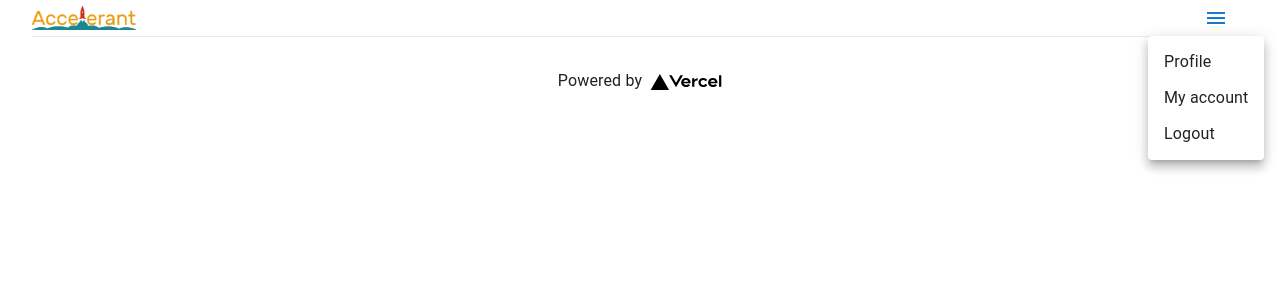
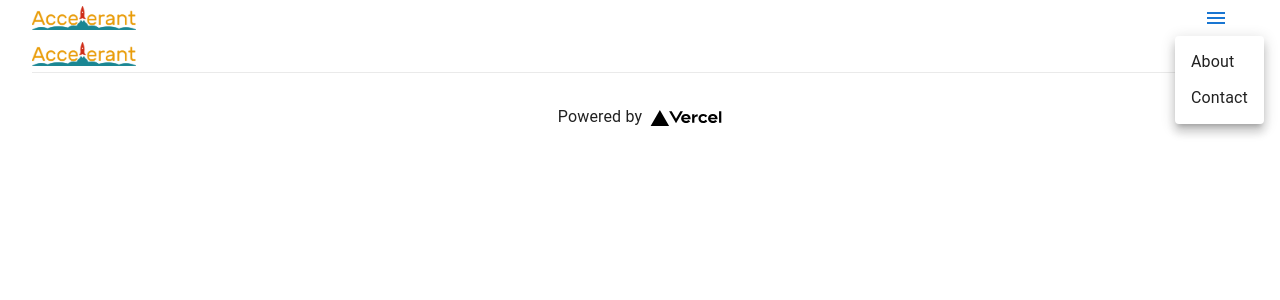
Before and after one commit to Joshuatanderson/accelerant-site-1, a Next.js app: page / in a window 1280 px wide. Both pictures are taken after a click on the button 1216 px from the left and 18 px from the top of the page. Shown: the top 300 px of the page. Built offline with nearby package versions, Linux system fonts and the light colour scheme.

Commit message:
fix: change names for routing

```diff
--- a/components/Header.tsx
+++ b/components/Header.tsx
@@ -4,7 +4,6 @@ import styled from "styled-components";
 import logo from "../public/logo.png";
 import Image from "next/image";
 import { Box, Button } from "@mui/material";
-import MenuIcon from "@mui/icons-material/Menu";
 
 import Menu from "./Menu";
 
--- a/components/Menu.tsx
+++ b/components/Menu.tsx
@@ -3,6 +3,25 @@ import Button from "@mui/material/Button";
 import MuiMenu from "@mui/material/Menu";
 import MenuItem from "@mui/material/MenuItem";
 import MenuIcon from "@mui/icons-material/Menu";
+import Link from "next/link";
+interface Page {
+  display: string;
+  slug: string;
+  id: string;
+}
+
+const pages: Page[] = [
+  {
+    display: "About",
+    slug: "about",
+    id: "ce883664-8fdf-4a2a-9e41-ee5e774111ed",
+  },
+  {
+    display: "Contact",
+    slug: "contact",
+    id: "8226722c-bdf0-4256-8696-23a25af1a2fc",
+  },
+];
 
 export default function Menu() {
   const [anchorEl, setAnchorEl] = React.useState<null | HTMLElement>(null);
@@ -12,6 +31,15 @@ export default function Menu() {
   };
   const handleClose = () => {
     setAnchorEl(null);
+  };
+  const makePages = (pages: Page[]) => {
+    return pages.map((page) => {
+      return (
+        <Link href={`/${page.slug}`} key={page.id}>
+          <MenuItem onClick={handleClick}>{page.display}</MenuItem>
+        </Link>
+      );
+    });
   };
 
   return (
@@ -34,9 +62,7 @@ export default function Menu() {
           "aria-labelledby": "basic-button",
         }}
       >
-        <MenuItem onClick={handleClose}>Profile</MenuItem>
-        <MenuItem onClick={handleClose}>My account</MenuItem>
-        <MenuItem onClick={handleClose}>Logout</MenuItem>
+        {makePages(pages)}
       </MuiMenu>
     </div>
   );
--- a/pages/_app.tsx
+++ b/pages/_app.tsx
@@ -2,12 +2,22 @@ import "../styles/globals.css";
 import type { AppProps } from "next/app";
 import { ThemeProvider } from "@emotion/react";
 import { lightTheme } from "../themeOptions";
-import { CssBaseline } from "@mui/material";
+import { Box, CssBaseline } from "@mui/material";
+import Header from "../components/Header";
+
+const classes = {
+  container: {
+    padding: "0 2rem",
+  },
+};
 
 function MyApp({ Component, pageProps }: AppProps) {
   return (
     <CssBaseline>
-      <Component {...pageProps} />
+      <Box sx={classes.container}>
+        <Header />
+        <Component {...pageProps} />
+      </Box>
     </CssBaseline>
   );
 }
--- a/pages/_document.tsx
+++ b/pages/_document.tsx
@@ -2,12 +2,6 @@ import { Html, Head, Main, NextScript } from "next/document";
 import React from "react";
 
 const _document = () => {
-  const classes = {
-    contentContainer: {
-      minHeight: "calc(100vh)",
-    },
-  };
-
   return (
     <Html>
       <Head>
--- a/pages/index.tsx
+++ b/pages/index.tsx
@@ -6,7 +6,7 @@ import styles from "../styles/Home.module.css";
 
 const Home: NextPage = () => {
   return (
-    <div className={styles.container}>
+    <div>
       <Head>
         <title>Accelerant</title>
         <meta
```
Also changed, not shown: pages/about.tsx (added, +7 -0 lines), pages/contact.tsx (added, +7 -0 lines).
